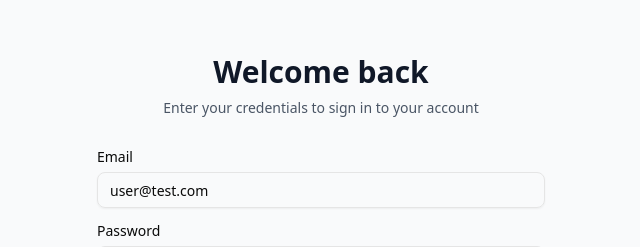
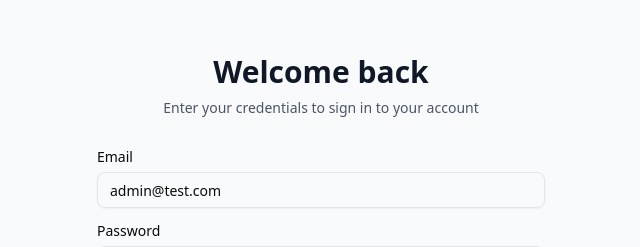
Before and after one commit to Mohanad-badawy188/uploader, a Next.js app in the folder frontend/: page /login in a window 1280 px wide. Shown: the part 180-427 px from the top of the page, without its empty margins (319-959 px from the left). Built offline with nearby package versions, Linux system fonts and the light colour scheme; no server answers.

Commit message:
Update default email in LoginForm to use admin account

```diff
--- a/frontend/src/components/auth/forms/LoginForm.tsx
+++ b/frontend/src/components/auth/forms/LoginForm.tsx
@@ -29,7 +29,7 @@ export default function LoginForm() {
   const form = useForm<LoginFormData>({
     resolver: zodResolver(loginSchema),
     defaultValues: {
-      email: "user@test.com",
+      email: "admin@test.com",
       password: "test123",
     },
   });
```
